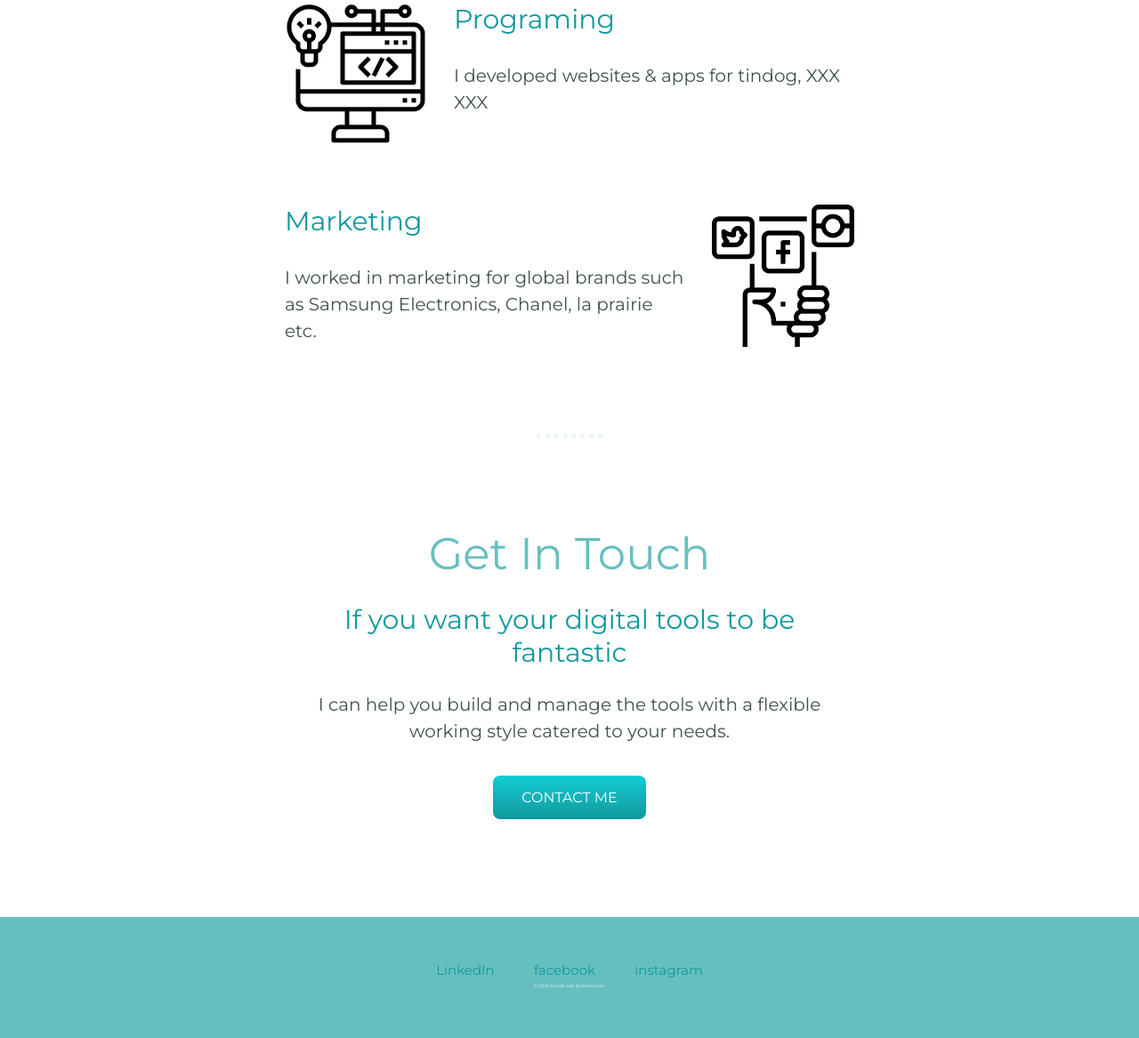
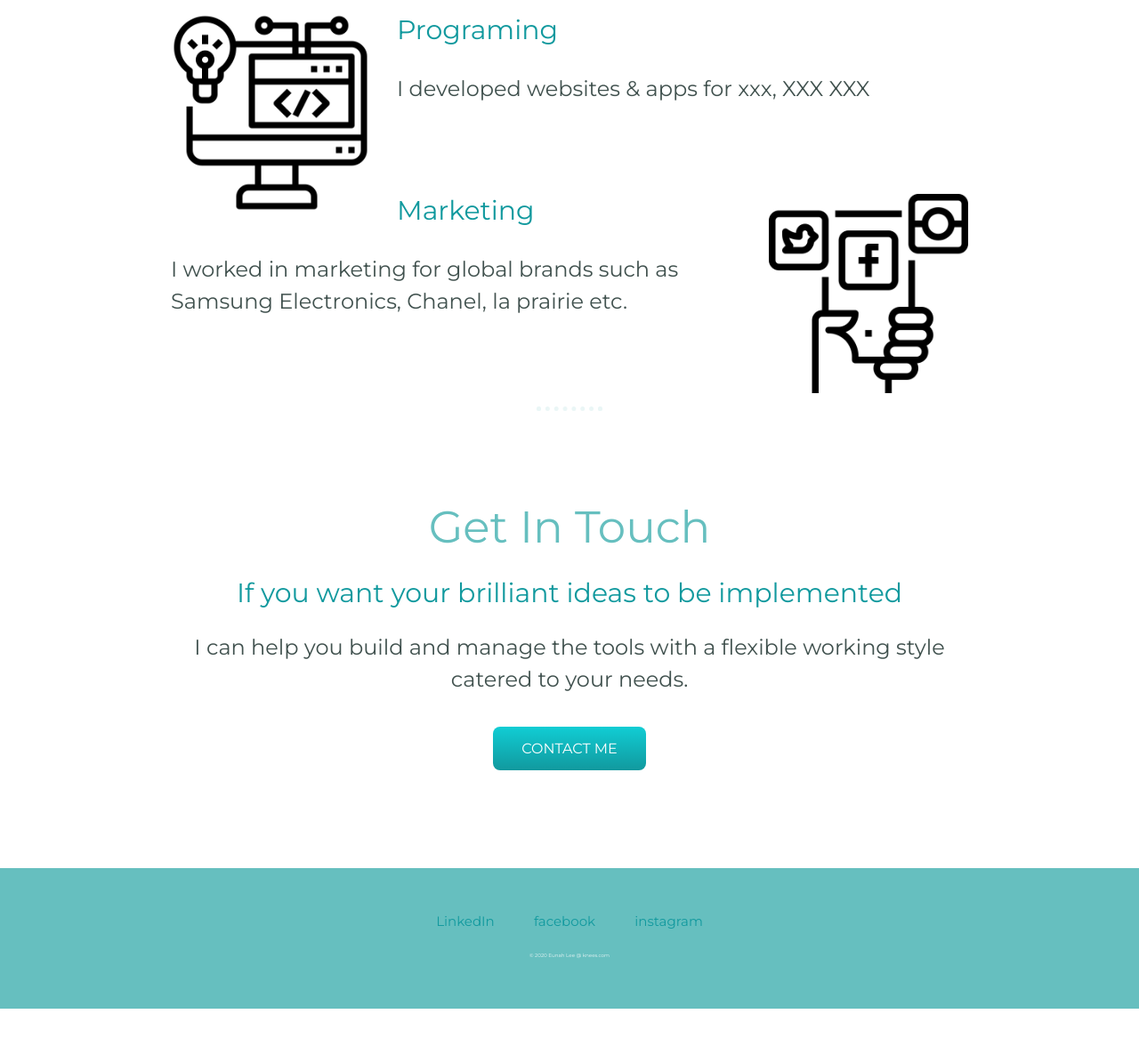
Before and after one commit to leunah76/mysite, a plain HTML site: page index.html in a window 1280 px wide. Shown: the part 1357-2524 px from the top of the page at 89% size. After the commit the page ends 2491 px from the top, so only its background shows below. Drawn offline with Linux system fonts and the light colour scheme.

Commit message:
Updated contents

```diff
--- a/index.html
+++ b/index.html
@@ -29,7 +29,7 @@
         <div class="skill-row">
           <img class="programing-img" src="images/programing.png" alt="programing-img">
           <h3>Programing</h3>
-          <p>I developed websites & apps for tindog, XXX XXX</p>
+          <p>I developed websites & apps for xxx, XXX XXX</p>
         </div>
         <div class="skill-row">
           <img class="marketing-img" src="images/social-media.png" alt="marketing-img">
@@ -40,7 +40,7 @@
       <hr>
       <div class="contact-me">
         <h2>Get In Touch</h2>
-        <h3 class="contact-message">If you want your digital tools to be fantastic</h3>
+        <h3 class="contact-message">If you want your brilliant ideas to be implemented</h3>
         <p class="contact-message">I can help you build and manage the tools with a flexible working style catered to your needs.</p>
         <a class="btn" href="mailto:leunah@hanmail.net">CONTACT ME</a>
       </div>
--- a/styles.css
+++ b/styles.css
@@ -26,7 +26,7 @@ h3{
 }
 
 p{
-  font-size: 1.25rem;
+  font-size: 1.5rem;
   line-height: 1.5;
 }
 
@@ -80,13 +80,13 @@ a:hover{
 }
 
 .intro{
-  width: 50%;
+  width: 70%;
   margin: auto;
 }
 
 
 .skill-row{
-  width: 50%;
+  width: 70%;
   margin: 100px auto 100px auto;
   text-align: left;
 
@@ -103,7 +103,7 @@ a:hover{
 }
 
 .contact-message{
-  width: 50%;
+  width: 70%;
   margin: 25px auto 25px auto;
 }
 
@@ -147,6 +147,7 @@ a:hover{
 }
 
 .copyright{
+  margin-top: 2%;
   color: #EAF6F6;
-  font-size: 0.3125rem;
+  font-size: 0.35rem;
 }
```
